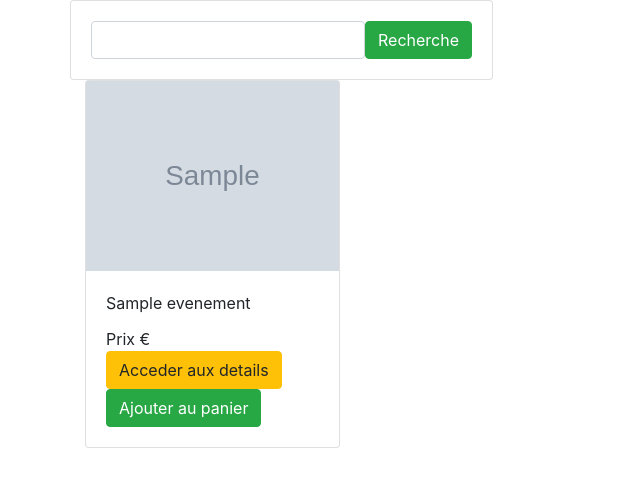
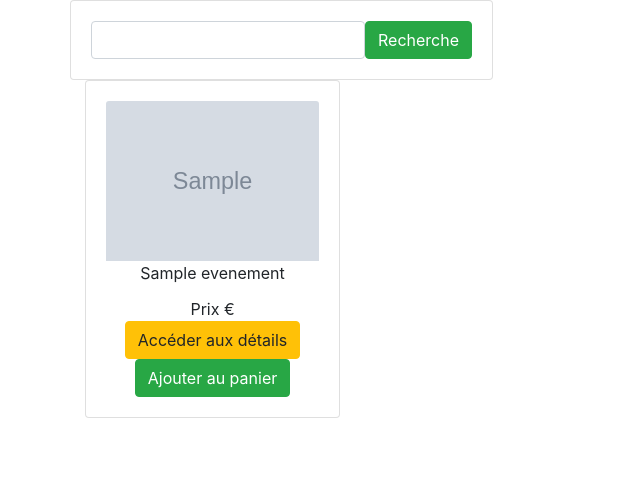
Before and after one commit to ElsaRslt/exambloc3, a Django app: page / in a window 1280 px wide. Shown: the part 56-543 px from the top of the page, without its empty margins (0-640 px from the left). Run offline with Django 5.2, Linux system fonts and the light colour scheme; tables that the repository leaves empty hold one stand-in row (values such as "Sample post"); grey boxes marked "Sample" are stand-in pictures.

Commit message:
mise en page image et organisation dans les div

```diff
--- a/ecommerce/shop/templates/index.html
+++ b/ecommerce/shop/templates/index.html
@@ -20,15 +20,19 @@
 
 <!--afficher les evenements sur la page -->
     <div class="row">
-        {%for ev in evenement_object %}
+        {% for ev in evenement_object %}
         <div class="col-md-3">
-            <div class="card">
-                <img src="{{ ev.image.url }}" alt=""class="card-ing-top">
-                <div class="card-body">
-                    <div class="card-title">{{ ev.title }}</div>
-                    <div class="card-text">Prix €</div> <!--trouver moyen pour ajouter le prix en fonction de la formule -->
-                    <Button class="btn btn-warning">Acceder aux details</Button>
-                    <button class="btn btn-success">Ajouter au panier</button>
+            <div class="card" style="width: 100%; height: 100%;">
+                <div class="card-body d-flex flex-column justify-content-between" style="height: 100%;">
+                    <div class="d-flex align-items-center" style="flex-grow: 1;">
+                        <img src="{{ ev.image.url }}" alt="" class="card-img-top mx-auto d-block" style="max-width: 100%; max-height: 100%; object-fit: contain;">
+                    </div>
+                    <div class="d-flex flex-column align-items-center">
+                        <div class="card-title">{{ ev.title }}</div>
+                        <div class="card-text">Prix €</div>
+                        <Button class="btn btn-warning">Accéder aux détails</Button>
+                        <button class="btn btn-success">Ajouter au panier</button>
+                    </div>
                 </div>
             </div>
         </div>
@@ -36,4 +40,5 @@
     </div>
 
 
+
 {% endblock %}
```
Also changed, not shown: ecommerce/media/event_images/thumbnail_logifinal100.png (added), 1 other file.
